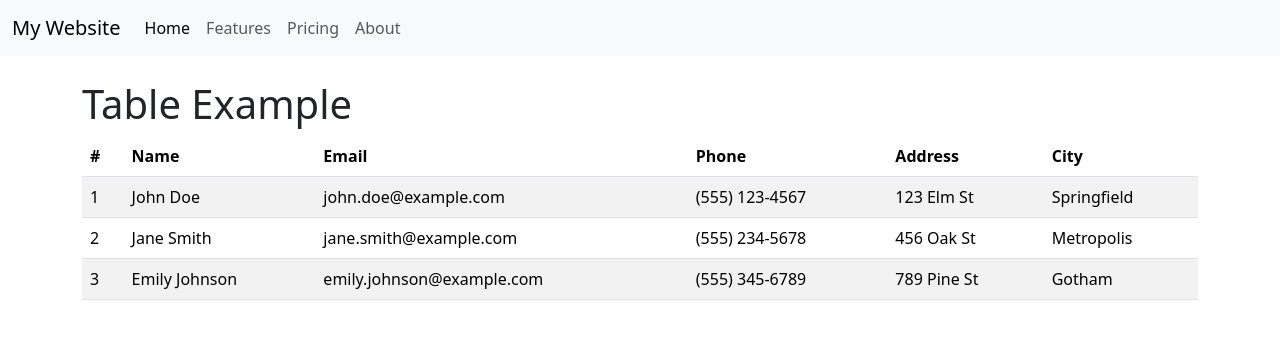
After one commit to jit-ghosh/Test-, a PHP site: page /test.html in a window 1280 px wide. The commit adds this page. Shown: the top 339 px of the page. Run offline with PHP 8.4, Linux system fonts and the light colour scheme.

Commit message:
Demo Working

```diff
--- /dev/null
+++ b/test.html
@@ -0,0 +1,86 @@
+<!DOCTYPE html>
+<html lang="en">
+<head>
+    <meta charset="UTF-8">
+    <meta name="viewport" content="width=device-width, initial-scale=1.0">
+    <title>Bootstrap Template</title>
+    <!-- Bootstrap CSS -->
+    <!-- <link href="https://stackpath.bootstrapcdn.com/bootstrap/5.3.0/css/bootstrap.min.css" rel="stylesheet"> -->
+    <link href="https://cdn.jsdelivr.net/npm/bootstrap@5.3.3/dist/css/bootstrap.min.css" rel="stylesheet" integrity="sha384-QWTKZyjpPEjISv5WaRU9OFeRpok6YctnYmDr5pNlyT2bRjXh0JMhjY6hW+ALEwIH" crossorigin="anonymous">
+</head>
+<body>
+    <!-- Navbar -->
+    <nav class="navbar navbar-expand-lg navbar-light bg-light">
+        <div class="container-fluid">
+            <a class="navbar-brand" href="#">My Website</a>
+            <button class="navbar-toggler" type="button" data-bs-toggle="collapse" data-bs-target="#navbarNav" aria-controls="navbarNav" aria-expanded="false" aria-label="Toggle navigation">
+                <span class="navbar-toggler-icon"></span>
+            </button>
+            <div class="collapse navbar-collapse" id="navbarNav">
+                <ul class="navbar-nav">
+                    <li class="nav-item">
+                        <a class="nav-link active" aria-current="page" href="#">Home</a>
+                    </li>
+                    <li class="nav-item">
+                        <a class="nav-link" href="#">Features</a>
+                    </li>
+                    <li class="nav-item">
+                        <a class="nav-link" href="#">Pricing</a>
+                    </li>
+                    <li class="nav-item">
+                        <a class="nav-link" href="#">About</a>
+                    </li>
+                </ul>
+            </div>
+        </div>
+    </nav>
+
+    <!-- Main Content -->
+    <div class="container mt-4">
+        <h1>Table Example</h1>
+        <table class="table table-striped">
+            <thead>
+                <tr>
+                    <th>#</th>
+                    <th>Name</th>
+                    <th>Email</th>
+                    <th>Phone</th>
+                    <th>Address</th>
+                    <th>City</th>
+                </tr>
+            </thead>
+            <tbody>
+                <tr>
+                    <td>1</td>
+                    <td>John Doe</td>
+                    <td>john.doe@example.com</td>
+                    <td>(555) 123-4567</td>
+                    <td>123 Elm St</td>
+                    <td>Springfield</td>
+                </tr>
+                <tr>
+                    <td>2</td>
+                    <td>Jane Smith</td>
+                    <td>jane.smith@example.com</td>
+                    <td>(555) 234-5678</td>
+                    <td>456 Oak St</td>
+                    <td>Metropolis</td>
+                </tr>
+                <tr>
+                    <td>3</td>
+                    <td>Emily Johnson</td>
+                    <td>emily.johnson@example.com</td>
+                    <td>(555) 345-6789</td>
+                    <td>789 Pine St</td>
+                    <td>Gotham</td>
+                </tr>
+                <!-- Add more rows as needed -->
+            </tbody>
+        </table>
+    </div>
+
+    <!-- Bootstrap JS and dependencies -->
+    <!-- <script src="https://stackpath.bootstrapcdn.com/bootstrap/5.3.0/js/bootstrap.bundle.min.js"></script> -->
+    <script src="https://cdn.jsdelivr.net/npm/bootstrap@5.3.3/dist/js/bootstrap.bundle.min.js" integrity="sha384-YvpcrYf0tY3lHB60NNkmXc5s9fDVZLESaAA55NDzOxhy9GkcIdslK1eN7N6jIeHz" crossorigin="anonymous"></script>
+</body>
+</html>
```
Also changed, not shown: index.php (+48 -27 lines), test.php (deleted).
